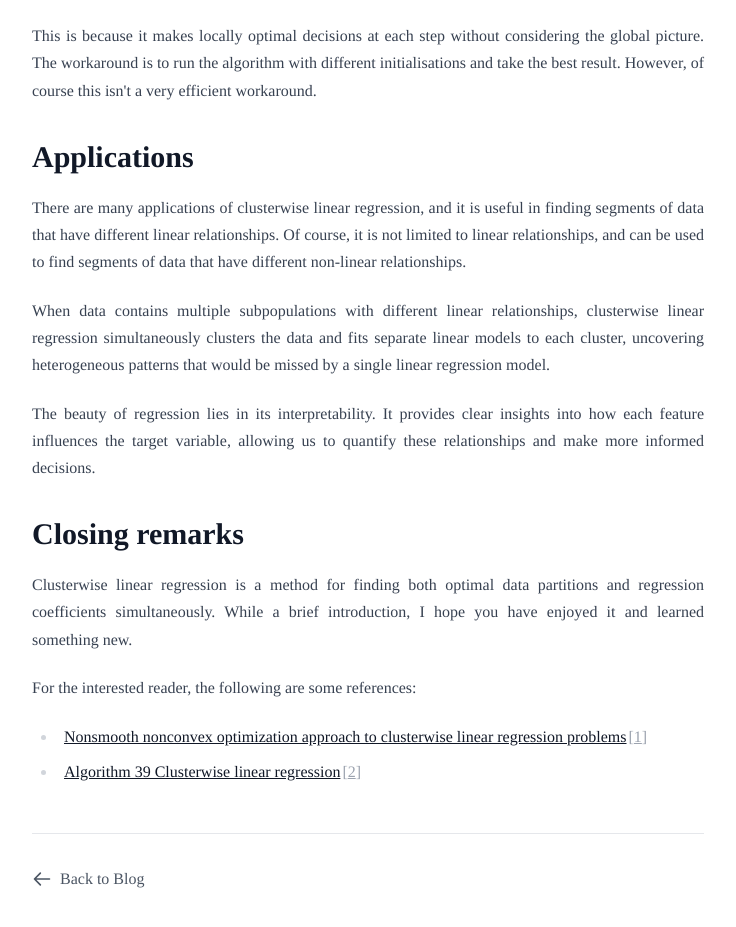
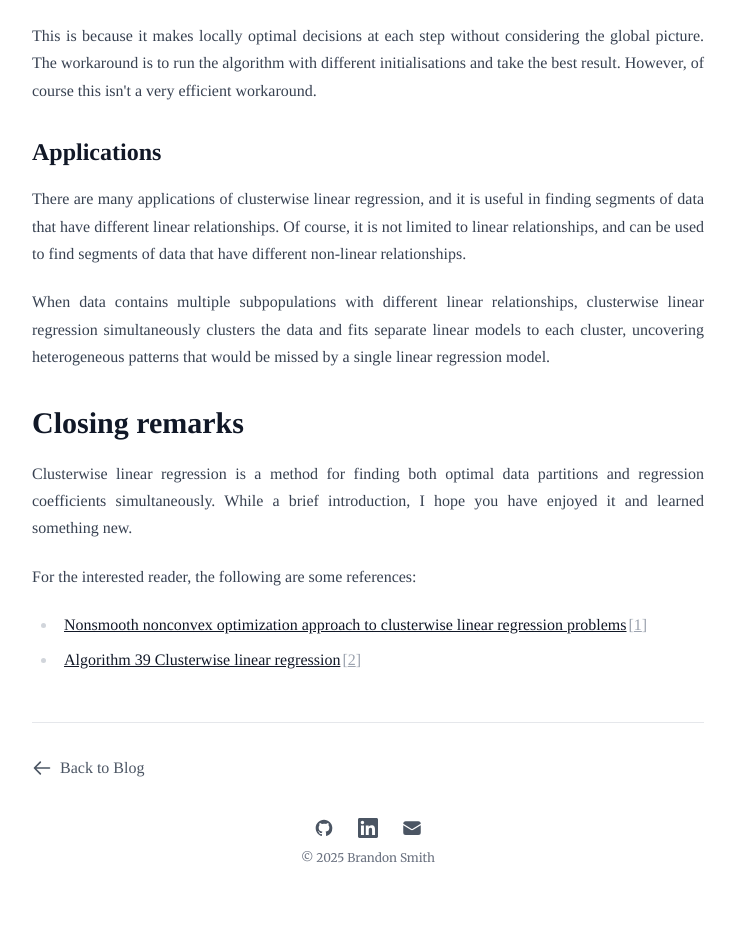
Before and after one commit to brandonsmith301/portfolio, a React (Vite) app: page /blog/clusterwise-linear-regression in a window 1280 px wide. Shown: the part 4560-5487 px from the top of the page, without its empty margins (272-1008 px from the left). Built offline with nearby package versions, Linux system fonts and the light colour scheme; a web font is replaced by a local one.

Commit message:
update applications section of clusterwise-regression

```diff
--- a/src/data/posts/clusterwise-linear-regression.tsx
+++ b/src/data/posts/clusterwise-linear-regression.tsx
@@ -234,7 +234,7 @@ const post: BlogPost = {
       This is because it makes locally optimal decisions at each step without considering the global picture. The workaround is to run the algorithm with different initialisations and take the best result. However, of course this isn't a very efficient workaround.
       </p>
 
-      <h2>Applications</h2>
+      <h3>Applications</h3>
       <p>
         There are many applications of clusterwise linear regression, and it is useful in finding segments of data that have different linear relationships.
         Of course, it is not limited to linear relationships, and can be used to find segments of data that have different non-linear relationships.
@@ -245,12 +245,6 @@ const post: BlogPost = {
         clusterwise linear regression simultaneously clusters the data and fits separate
         linear models to each cluster, uncovering heterogeneous patterns that would be
         missed by a single linear regression model.
-      </p>
-
-      <p>
-        The beauty of regression lies in its interpretability. It provides clear insights into
-        how each feature influences the target variable, allowing us to quantify these relationships
-        and make more informed decisions.
       </p>
 
       <h2>Closing remarks</h2>
```
